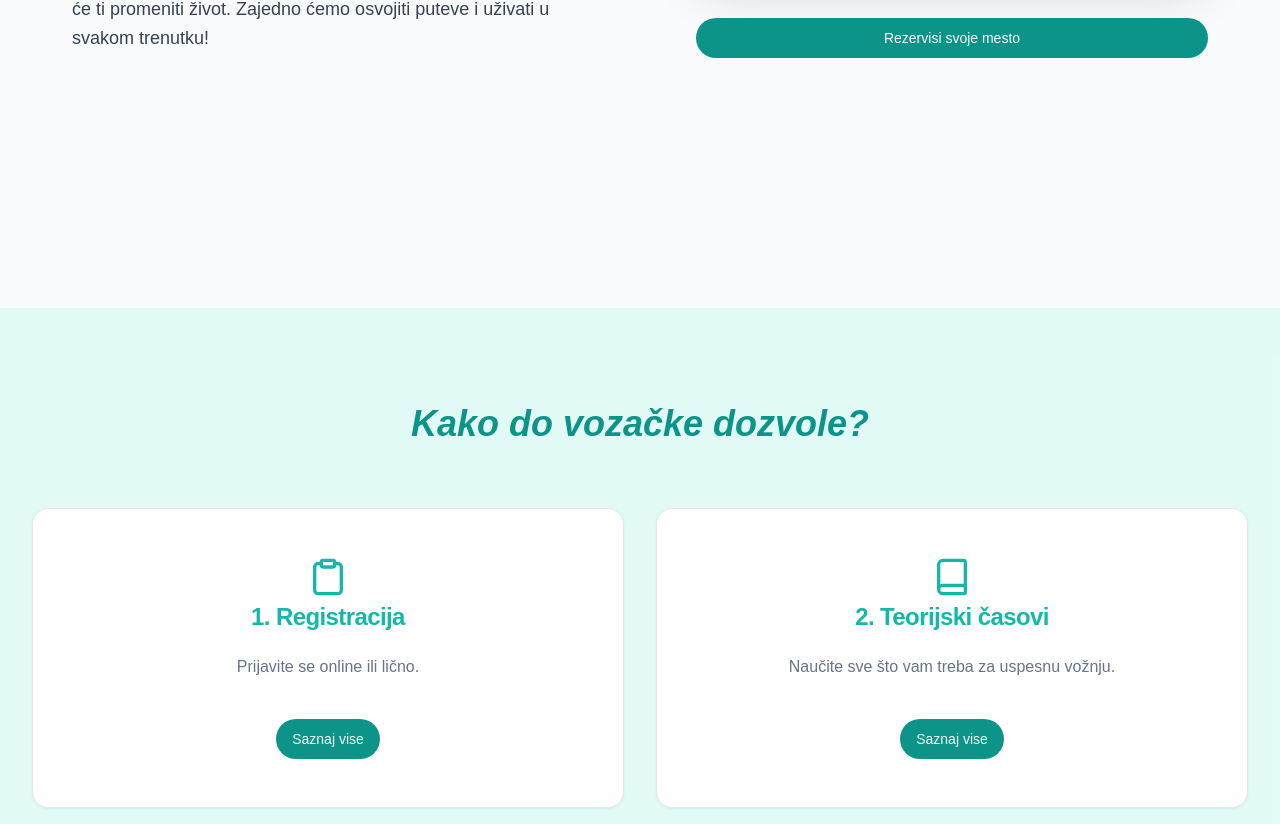
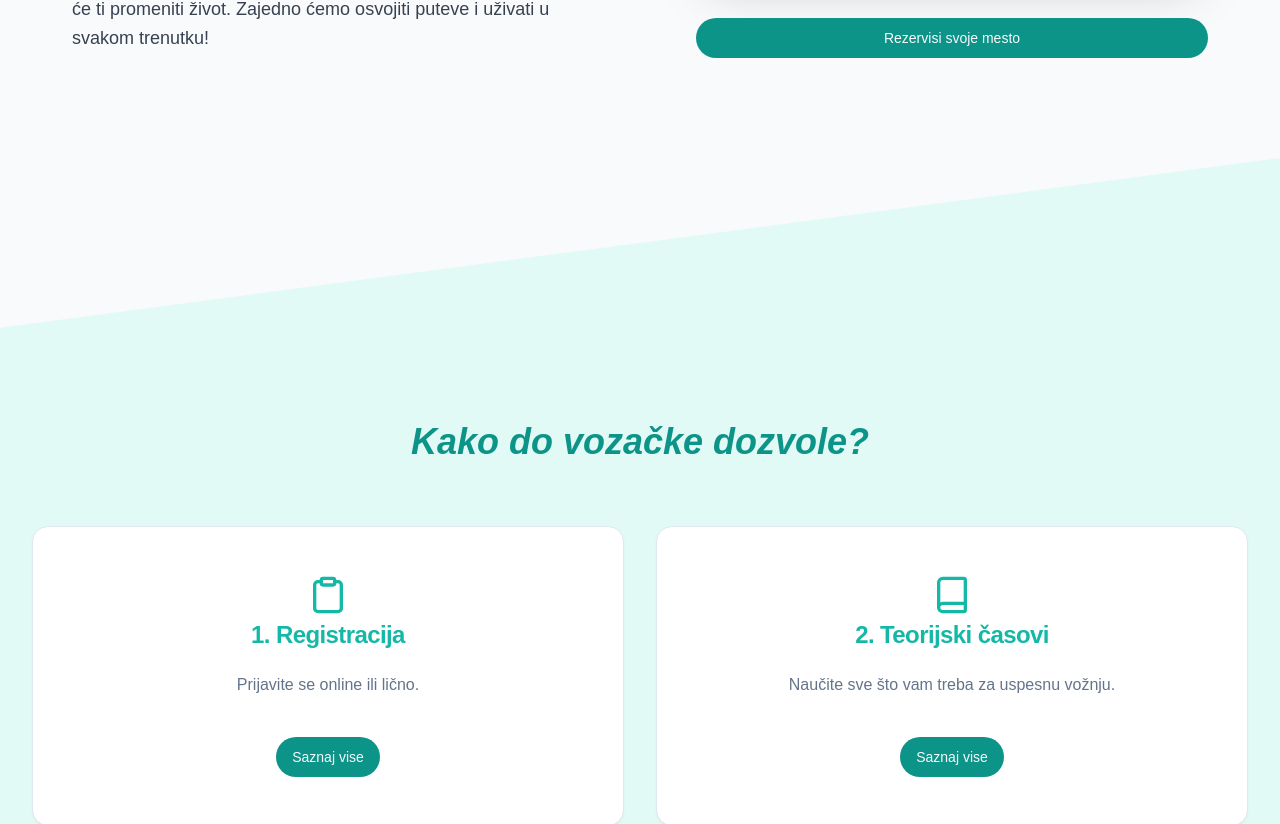
Before and after one commit to NenadBanjeglav/DriveTeam, a Next.js app: page / in a window 1280 px wide. Shown: the part 1421-2245 px from the top of the page. Built offline with nearby package versions, Linux system fonts and the light colour scheme.

Commit message:
clippath steps section

```diff
--- a/app/components/Steps.tsx
+++ b/app/components/Steps.tsx
@@ -13,7 +13,11 @@ import React from "react";
 
 const Steps = () => {
   return (
-    <section id="steps" className="bg-teal-100/50 p-8">
+    <section
+      id="steps"
+      className="mt-[-150px] bg-teal-100/50 p-8 pt-[200px]"
+      style={{ clipPath: "polygon(0 10%, 100% 0, 100% 100%, 0% 100%)" }}
+    >
       <h2 className="my-16 text-center text-4xl font-bold italic text-teal-600">
         Kako do vozačke dozvole?
       </h2>
```
